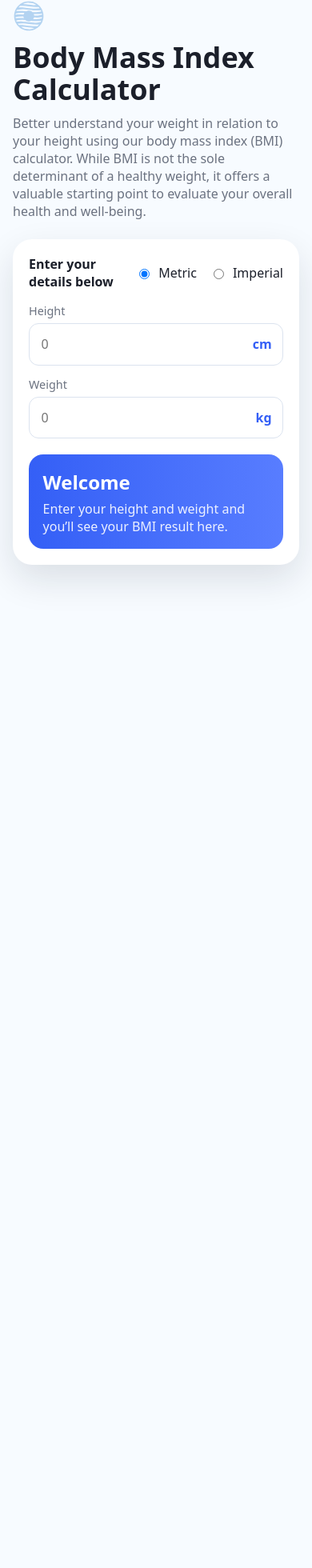
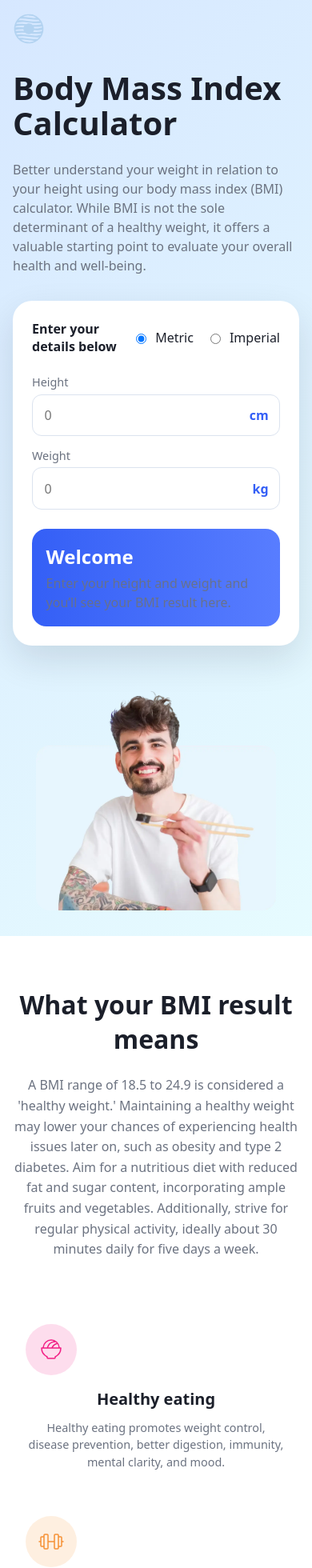
Before and after one commit to SvetlinGG/Body-Mass-Calculator, a React (Vite) app: page / in a window 390 px wide. Shown: the part 32-1992 px from the top of the page at 80% size. Before the commit the page ends 844 px from the top, so only its background shows below. Built offline with nearby package versions, Linux system fonts and the light colour scheme.

Commit message:
responsive layout

```diff
--- a/src/App.jsx
+++ b/src/App.jsx
@@ -8,25 +8,24 @@ export default function App() {
   const bmiState = useBmi();
 
   return (
-    <div className="container" style={{ padding: "2rem 0 4rem" }}>
-      <header style={{ display: "grid", gap: "0.75rem", marginBottom: "1.5rem" }}>
-        <img src="/logo.svg" alt="Logo" style={{ width: "40px", height: "40px" }} />
-        <h1 style={{ margin: 0, fontSize: "2.25rem", lineHeight: 1.1 }}>
-          Body Mass Index Calculator
-        </h1>
-        <p style={{ margin: 0, color: "var(--muted)", maxWidth: 60 + "ch" }}>
+    <div className="app">
+      {/* Hero Section */}
+      <section className="hero">
+        <div className="hero-content">
+          <img src="/logo.svg" alt="Logo" className="logo" />
+          <h1>Body Mass Index Calculator</h1>
+          <p>
             Better understand your weight in relation to your height using our
             body mass index (BMI) calculator. While BMI is not the sole determinant
             of a healthy weight, it offers a valuable starting point to evaluate
             your overall health and well-being.
           </p>
-      </header>
 
-      <main style={{ display: "grid", gap: "1.25rem" }}>
-        <section className="card" style={{ padding: "1.25rem" }}>
+          {/* BMI Calculator Card */}
+          <div className="bmi-card">
             <UnitToggle unit={bmiState.unit} onChange={bmiState.setUnit} />
 
-          <div style={{ marginTop: "1rem" }}>
+            <div className="inputs-section">
               {bmiState.unit === "metric" ? (
                 <MetricInputs value={bmiState.metric} onChange={bmiState.setMetric} />
               ) : (
@@ -34,7 +33,6 @@ export default function App() {
               )}
             </div>
 
-          <div style={{ marginTop: "1.25rem" }}>
             <ResultPanel
               unit={bmiState.unit}
               bmi={bmiState.bmi}
@@ -43,8 +41,65 @@ export default function App() {
               metricHeightCm={bmiState.metric.heightCm}
             />
           </div>
+        </div>
+
+        <div className="hero-image">
+          <img src="/image-man-eating.webp" alt="Man eating" />
+        </div>
       </section>
-      </main>
+
+      {/* What your BMI result means section */}
+      <section className="bmi-meaning">
+        <div className="container">
+          <div className="meaning-content">
+            <h2>What your BMI result means</h2>
+            <p>
+              A BMI range of 18.5 to 24.9 is considered a 'healthy weight.'
+              Maintaining a healthy weight may lower your chances of experiencing
+              health issues later on, such as obesity and type 2 diabetes.
+              Aim for a nutritious diet with reduced fat and sugar content,
+              incorporating ample fruits and vegetables. Additionally, strive for
+              regular physical activity, ideally about 30 minutes daily for
+              five days a week.
+            </p>
+          </div>
+
+          <div className="tips-grid">
+            <div className="tip-item">
+              <img src="/icon-eating.svg" alt="Healthy eating" />
+              <div>
+                <h3>Healthy eating</h3>
+                <p>
+                  Healthy eating promotes weight control, disease prevention,
+                  better digestion, immunity, mental clarity, and mood.
+                </p>
+              </div>
+            </div>
+
+            <div className="tip-item">
+              <img src="/icon-exercise.svg" alt="Regular exercise" />
+              <div>
+                <h3>Regular exercise</h3>
+                <p>
+                  Exercise improves fitness, aids weight control, elevates mood,
+                  and reduces disease risk, fostering wellness and longevity.
+                </p>
+              </div>
+            </div>
+
+            <div className="tip-item">
+              <img src="/icon-sleep.svg" alt="Adequate sleep" />
+              <div>
+                <h3>Adequate sleep</h3>
+                <p>
+                  Sleep enhances mental clarity, emotional stability, and physical
+                  wellness, promoting overall restoration and rejuvenation.
+                </p>
+              </div>
+            </div>
+          </div>
+        </div>
+      </section>
     </div>
   );
 }
--- a/src/styles/globals.css
+++ b/src/styles/globals.css
@@ -9,7 +9,7 @@ body{
   font-family: ui-sans-serif, system-ui, -apple-system, Segoe UI, Roboto, Arial;
   color: var(--text);
   background: var(--bg);
-  overflow-x: hidden; /* важен guard */
+  overflow-x: hidden;
 }
 
 img { max-width: 100%; display: block; }
@@ -26,3 +26,187 @@ a, button, input { font: inherit; }
   border-radius: var(--radius-xl);
   box-shadow: var(--shadow);
 }
+
+/* App Layout */
+.app {
+  min-height: 100vh;
+}
+
+/* Hero Section */
+.hero {
+  background: linear-gradient(135deg, #d6e7ff 0%, rgba(214, 252, 254, 0.5) 100%);
+  min-height: 100vh;
+  display: grid;
+  grid-template-columns: 1fr;
+  align-items: center;
+  position: relative;
+  overflow: hidden;
+}
+
+.hero-content {
+  padding: 2rem;
+  max-width: 600px;
+  margin: 0 auto;
+  z-index: 2;
+}
+
+.logo {
+  width: 40px;
+  height: 40px;
+  margin-bottom: 2rem;
+}
+
+.hero h1 {
+  font-size: clamp(2.5rem, 5vw, 4rem);
+  font-weight: 600;
+  line-height: 1.1;
+  margin: 0 0 1.5rem 0;
+  color: var(--text);
+}
+
+.hero p {
+  font-size: 1rem;
+  line-height: 1.5;
+  color: var(--muted);
+  margin: 0 0 2rem 0;
+}
+
+.bmi-card {
+  background: var(--surface);
+  border-radius: var(--radius-xl);
+  box-shadow: var(--shadow);
+  padding: 2rem;
+  margin-top: 2rem;
+}
+
+.inputs-section {
+  margin: 1.5rem 0;
+}
+
+.hero-image {
+  position: absolute;
+  right: -10%;
+  top: 50%;
+  transform: translateY(-50%);
+  width: 50%;
+  z-index: 1;
+}
+
+.hero-image img {
+  width: 100%;
+  height: auto;
+}
+
+/* BMI Meaning Section */
+.bmi-meaning {
+  padding: 4rem 0;
+  background: var(--surface);
+}
+
+.meaning-content {
+  text-align: center;
+  margin-bottom: 4rem;
+}
+
+.meaning-content h2 {
+  font-size: 2rem;
+  font-weight: 600;
+  margin: 0 0 1.5rem 0;
+  color: var(--text);
+}
+
+.meaning-content p {
+  font-size: 1rem;
+  line-height: 1.6;
+  color: var(--muted);
+  max-width: 70ch;
+  margin: 0 auto;
+}
+
+.tips-grid {
+  display: grid;
+  grid-template-columns: repeat(auto-fit, minmax(300px, 1fr));
+  gap: 2rem;
+  margin-top: 3rem;
+}
+
+.tip-item {
+  display: flex;
+  align-items: flex-start;
+  gap: 1rem;
+  padding: 1.5rem;
+}
+
+.tip-item img {
+  width: 64px;
+  height: 64px;
+  flex-shrink: 0;
+}
+
+.tip-item h3 {
+  font-size: 1.25rem;
+  font-weight: 600;
+  margin: 0 0 0.75rem 0;
+  color: var(--text);
+}
+
+.tip-item p {
+  font-size: 0.9rem;
+  line-height: 1.5;
+  color: var(--muted);
+  margin: 0;
+}
+
+/* Mobile Styles */
+@media (max-width: 768px) {
+  .hero {
+    min-height: auto;
+    padding: 2rem 0;
+  }
+
+  .hero-content {
+    padding: 1rem;
+  }
+
+  .hero-image {
+    position: static;
+    width: 100%;
+    transform: none;
+    margin-top: 2rem;
+    text-align: center;
+  }
+
+  .hero-image img {
+    max-width: 300px;
+    margin: 0 auto;
+  }
+
+  .bmi-card {
+    padding: 1.5rem;
+  }
+
+  .tips-grid {
+    grid-template-columns: 1fr;
+    gap: 1.5rem;
+  }
+
+  .tip-item {
+    flex-direction: column;
+    text-align: center;
+    padding: 1rem;
+  }
+}
+
+@media (min-width: 769px) {
+  .hero {
+    grid-template-columns: 1fr 1fr;
+    gap: 2rem;
+    padding: 0 2rem;
+  }
+
+  .hero-image {
+    position: static;
+    transform: none;
+    width: 100%;
+  }
+}
```
Lines whose indentation alone changed are shown as unchanged.
